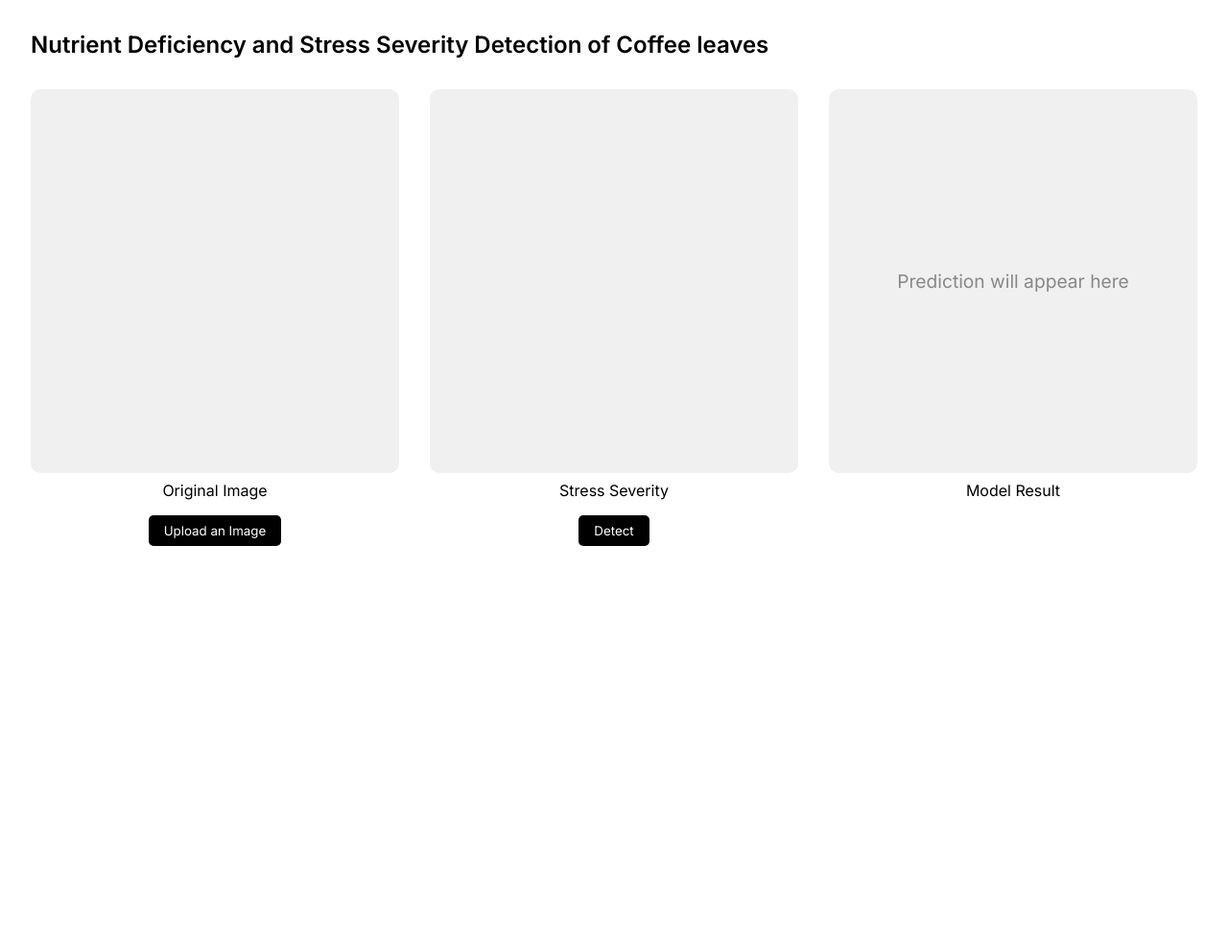
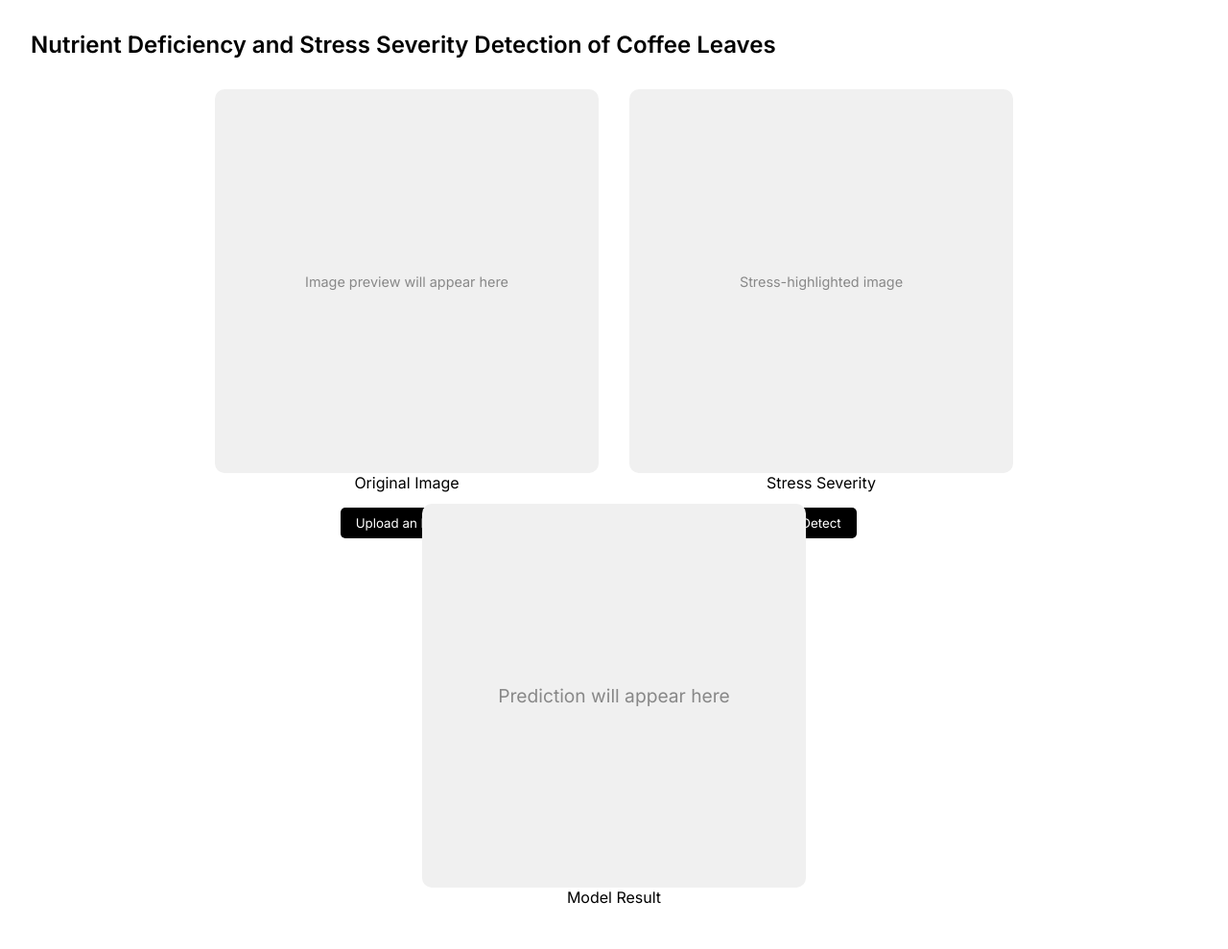
Before and after one commit to lloydestrada/Nutritional-Stress-and-Stress-Severity-Detector, a Flask app: page / in a window 1280 px wide. Shown: the part 52-1041 px from the top of the page at 96% size. Before the commit the page ends 621 px from the top, so only its background shows below. Run offline with Flask 3, Linux system fonts and the light colour scheme.

Commit message:
fix image stretch isse and add severity output

```diff
--- a/app.py
+++ b/app.py
@@ -13,14 +13,69 @@ import os
 app = Flask(__name__)
 CORS(app)
 
-# Load model and class labels once at the start
-MODEL_PATH = 'model/nutrient_cnn_model.h5'
-CLASS_LABELS = ['healthy', 'nitrogen-N', 'phosphorus-P', 'potassium-K']
-model = tf.keras.models.load_model(MODEL_PATH)
+# Load nutrient deficiency model
+NUTRIENT_MODEL_PATH = 'model/nutrient_cnn_model.h5'
+NUTRIENT_CLASS_LABELS = ['healthy', 'nitrogen-N', 'phosphorus-P', 'potassium-K']
+nutrient_model = tf.keras.models.load_model(NUTRIENT_MODEL_PATH)
+
+# Load severity model
+SEVERITY_MODEL_PATH = 'model/Severity_Main1.h5'
+SEVERITY_CLASS_LABELS = ['Healthy', 'High', 'Low', 'Medium']
+severity_model = tf.keras.models.load_model(SEVERITY_MODEL_PATH)
 
 @app.route('/')
 def index():
     return render_template('index.html')
+
+@app.route('/predict_deficiency', methods=['POST'])
+def predict_deficiency():
+    if 'image' not in request.files:
+        return jsonify({'error': 'No image uploaded'}), 400
+
+    file = request.files['image']
+    if file.filename == '':
+        return jsonify({'error': 'No selected image'}), 400
+
+    try:
+        img = Image.open(file.stream).convert('RGB')
+        img = img.resize((224, 224))
+        img_array = keras_image.img_to_array(img)
+        img_array = np.expand_dims(img_array, axis=0)
+        img_array = img_array / 255.0
+
+        predictions = nutrient_model.predict(img_array)
+        predicted_index = np.argmax(predictions, axis=1)[0]
+        predicted_label = NUTRIENT_CLASS_LABELS[predicted_index]
+
+        return jsonify({'class': predicted_label})
+
+    except Exception as e:
+        return jsonify({'error': f'Prediction failed: {str(e)}'}), 500
+
+@app.route('/predict_severity', methods=['POST'])
+def predict_severity():
+    if 'image' not in request.files:
+        return jsonify({'error': 'No image uploaded'}), 400
+
+    file = request.files['image']
+    if file.filename == '':
+        return jsonify({'error': 'No selected image'}), 400
+
+    try:
+        img = Image.open(file.stream).convert('RGB')
+        img = img.resize((224, 224))
+        img_array = keras_image.img_to_array(img)
+        img_array = np.expand_dims(img_array, axis=0)
+        img_array = img_array / 255.0
+
+        predictions = severity_model.predict(img_array)
+        predicted_index = np.argmax(predictions, axis=1)[0]
+        predicted_label = SEVERITY_CLASS_LABELS[predicted_index]
+
+        return jsonify({'severity_class': predicted_label})
+
+    except Exception as e:
+        return jsonify({'error': f'Severity prediction failed: {str(e)}'}), 500
 
 @app.route('/process_image', methods=['POST'])
 def process_image():
@@ -100,32 +155,5 @@ def process_image():
 
     return send_file(img_byte_arr, mimetype='image/png')
 
-
-@app.route('/predict_deficiency', methods=['POST'])
-def predict_deficiency():
-    if 'image' not in request.files:
-        return jsonify({'error': 'No image uploaded'}), 400
-
-    file = request.files['image']
-    if file.filename == '':
-        return jsonify({'error': 'No selected image'}), 400
-
-    try:
-        img = Image.open(file.stream).convert('RGB')
-        img = img.resize((224, 224))
-        img_array = keras_image.img_to_array(img)
-        img_array = np.expand_dims(img_array, axis=0)
-        img_array = img_array / 255.0
-
-        predictions = model.predict(img_array)
-        predicted_index = np.argmax(predictions, axis=1)[0]
-        predicted_label = CLASS_LABELS[predicted_index]
-
-        return jsonify({'class': predicted_label})
-
-    except Exception as e:
-        return jsonify({'error': f'Prediction failed: {str(e)}'}), 500
-
-
 if __name__ == '__main__':
     app.run(debug=True)
--- a/templates/index.html
+++ b/templates/index.html
@@ -55,17 +55,20 @@
         justify-content: center;
         align-items: flex-start;
         margin-bottom: 2rem;
+        flex-wrap: wrap;
       }
 
       .image-box {
         text-align: center;
+        width: 400px;
+        height: 400px;
       }
 
       .image-box img {
-        width: 250px;
-        height: auto;
+        max-width: 100%;
+        max-height: 100%;
         border-radius: 10px;
-        margin-bottom: 0.5rem;
+        object-fit: contain;
       }
 
       .upload-btn {
@@ -77,21 +80,25 @@
         border: none;
         cursor: pointer;
       }
+
       .nav a {
         text-decoration: none;
         color: inherit;
       }
+
       .image-placeholder {
-        width: 250px;
-        height: 150px;
+        width: 100%;
+        height: 100%;
         background-color: #f0f0f0;
         border-radius: 10px;
-        margin-bottom: 0.5rem;
+        overflow: hidden;
         display: flex;
         align-items: center;
         justify-content: center;
         color: #888;
         font-size: 0.9rem;
+        position: relative;
+        max-height: 400px;
       }
     </style>
   </head>
@@ -106,17 +113,15 @@
 
     <main>
       <h1>
-        Nutrient Deficiency and Stress Severity Detection of Coffee leaves
+        Nutrient Deficiency and Stress Severity Detection of Coffee Leaves
       </h1>
 
       <div class="image-section">
         <!-- Original Image Upload -->
-        <div class="image-box" style="width: 400px; height: 400px">
-          <div
-            class="image-placeholder"
-            id="original-image-preview"
-            style="width: 100%; height: 100%"
-          ></div>
+        <div class="image-box">
+          <div class="image-placeholder" id="original-image-preview">
+            Image preview will appear here
+          </div>
           <p>Original Image</p>
           <input type="file" id="image-upload" style="display: none" />
           <button
@@ -128,29 +133,26 @@
         </div>
 
         <!-- Stress Severity Detection -->
-        <div class="image-box" style="width: 400px; height: 400px">
-          <div
-            class="image-placeholder"
-            id="stress-image-preview"
-            style="width: 100%; height: 100%"
-          ></div>
+        <div class="image-box">
+          <div class="image-placeholder" id="stress-image-preview">
+            Stress-highlighted image
+          </div>
           <p>Stress Severity</p>
           <button class="upload-btn" onclick="detectStressSeverity()">
             Detect
           </button>
         </div>
+
         <!-- Nutrient Classification Result -->
-        <div class="image-box" style="width: 400px; height: 400px">
+        <div class="image-box">
           <div
             class="image-placeholder"
             id="classification-result"
             style="
-              width: 100%;
-              height: 100%;
-              display: flex;
-              align-items: center;
-              justify-content: center;
               font-size: 1.2rem;
+              text-align: center;
+              padding: 1rem;
+              flex-direction: column;
             "
           >
             Prediction will appear here
@@ -159,8 +161,7 @@
         </div>
       </div>
     </main>
-  </body>
-</html>
+
     <script>
       document
         .getElementById("image-upload")
@@ -170,10 +171,13 @@
             const reader = new FileReader();
             reader.onload = function (e) {
               const preview = document.getElementById("original-image-preview");
-          preview.style.backgroundImage = `url('${e.target.result}')`;
-          preview.style.backgroundSize = "cover";
-          preview.style.backgroundPosition = "center";
-          preview.textContent = "";
+              preview.innerHTML = "";
+              const img = document.createElement("img");
+              img.src = e.target.result;
+              img.style.maxWidth = "100%";
+              img.style.maxHeight = "100%";
+              img.style.objectFit = "contain";
+              preview.appendChild(img);
             };
             reader.readAsDataURL(file);
           }
@@ -189,12 +193,14 @@
         const formData = new FormData();
         formData.append("image", fileInput.files[0]);
 
-    const stressImagePreview = document.getElementById("stress-image-preview");
+        const stressImagePreview = document.getElementById(
+          "stress-image-preview"
+        );
         const resultBox = document.getElementById("classification-result");
         stressImagePreview.innerHTML = "Processing...";
         resultBox.textContent = "Classifying...";
 
-    //Predict deficiency
+        // Predict deficiency
         fetch("/predict_deficiency", {
           method: "POST",
           body: formData,
@@ -204,8 +210,8 @@
             const predictedClass = data.class;
             resultBox.textContent = `Class: ${predictedClass}`;
 
-        //Only perform stress detection if not healthy
             if (predictedClass.toLowerCase() !== "healthy") {
+              // 1. Visual stress highlight
               fetch("/process_image", {
                 method: "POST",
                 body: formData,
@@ -216,16 +222,36 @@
                   stressImagePreview.innerHTML = "";
                   const img = document.createElement("img");
                   img.src = imageURL;
-              img.style.width = "100%";
-              img.style.height = "100%";
+                  img.style.maxWidth = "100%";
+                  img.style.maxHeight = "100%";
+                  img.style.objectFit = "contain";
                   stressImagePreview.appendChild(img);
                 })
                 .catch((error) => {
                   console.error("Error:", error);
                   stressImagePreview.innerHTML = "Error loading image";
                 });
+
+              // 2. Predict severity
+              fetch("/predict_severity", {
+                method: "POST",
+                body: formData,
+              })
+                .then((res) => res.json())
+                .then((severityData) => {
+                  if (severityData.severity_class) {
+                    resultBox.textContent += `\nSeverity: ${severityData.severity_class}`;
                   } else {
-          stressImagePreview.innerHTML = "No stress detected (Healthy leaf)";
+                    resultBox.textContent += `\nSeverity: Unable to determine`;
+                  }
+                })
+                .catch((err) => {
+                  console.error("Severity error:", err);
+                  resultBox.textContent += `\nSeverity: Error`;
+                });
+            } else {
+              stressImagePreview.innerHTML =
+                "No stress detected (Healthy leaf)";
             }
           })
           .catch((err) => {
@@ -235,3 +261,5 @@
           });
       }
     </script>
+  </body>
+</html>
```
Lines whose indentation alone changed are shown as unchanged.
